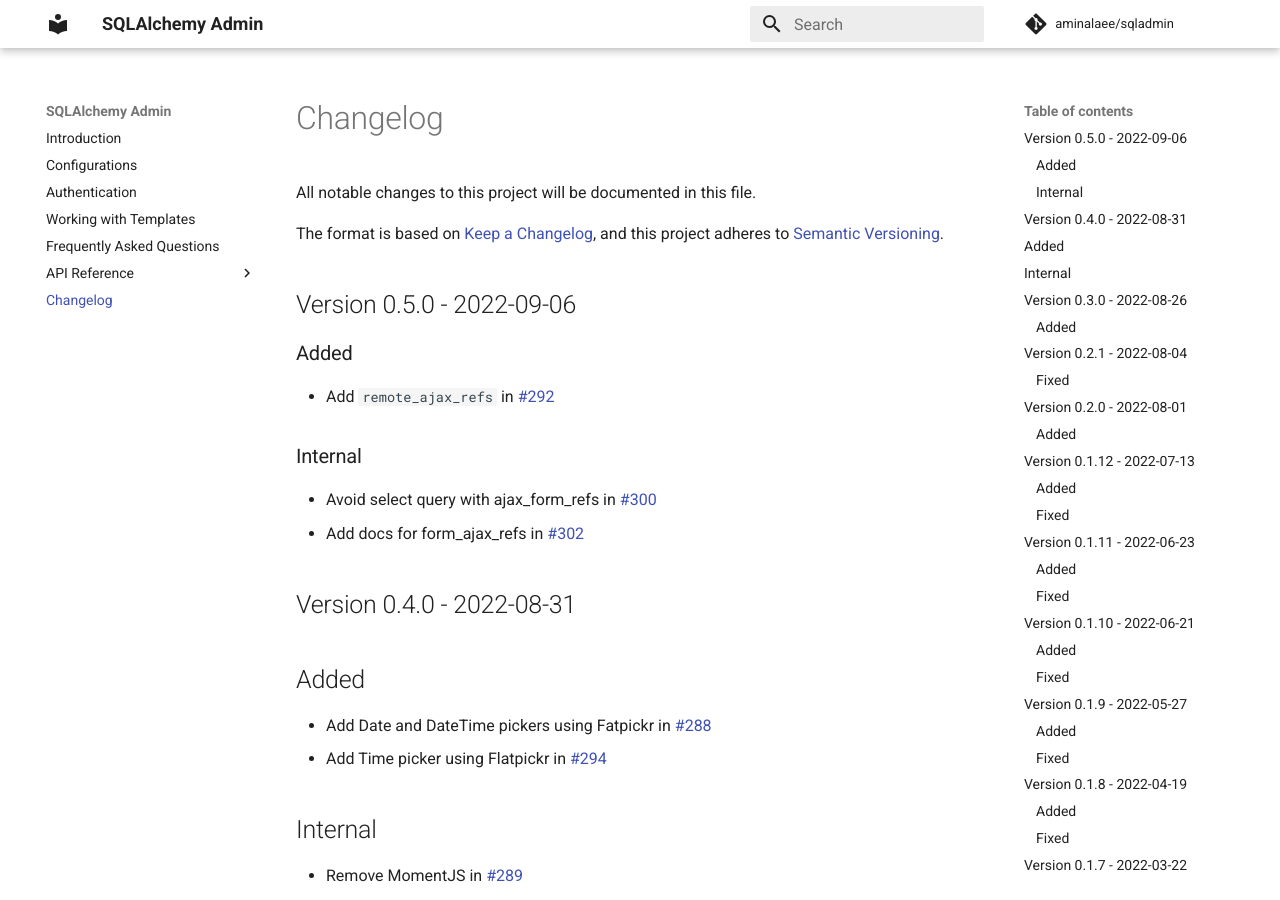
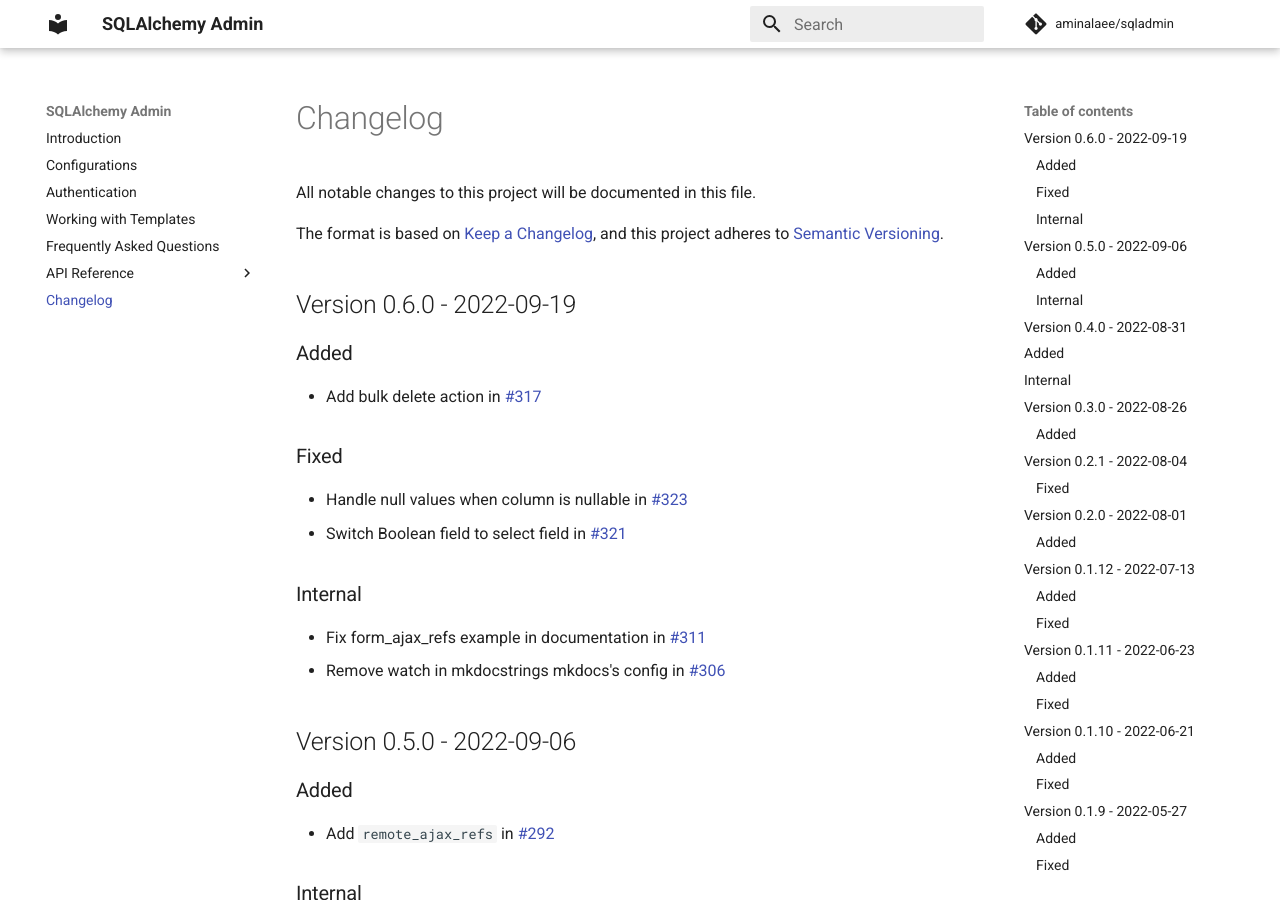
Before and after one commit to aminalaee/sqladmin, an MkDocs documentation site: the page built from docs/changelog.md, in a window 1280 px wide and 900 px high. Built offline with MkDocs 1.6.1 and Material for MkDocs 9.7.7, drawn with Linux system fonts in a browser that asks for light colours; comment, search, counter and statistics services are not loaded.

Commit message:
Version 0.6.0 (#325)

```diff
--- a/docs/changelog.md
+++ b/docs/changelog.md
@@ -3,6 +3,22 @@
 
 The format is based on [Keep a Changelog](https://keepachangelog.com/en/1.0.0/),
 and this project adheres to [Semantic Versioning](https://semver.org/spec/v2.0.0.html).
+
+## Version 0.6.0 - 2022-09-19
+
+### Added
+
+* Add bulk delete action in [#317](https://github.com/aminalaee/sqladmin/pull/317)
+
+### Fixed
+
+* Handle null values when column is nullable in [#323](https://github.com/aminalaee/sqladmin/pull/323)
+* Switch Boolean field to select field in [#321](https://github.com/aminalaee/sqladmin/pull/321)
+
+### Internal
+
+* Fix form_ajax_refs example in documentation in [#311](https://github.com/aminalaee/sqladmin/pull/311)
+* Remove watch in mkdocstrings mkdocs's config in [#306](https://github.com/aminalaee/sqladmin/pull/306)
 
 ## Version 0.5.0 - 2022-09-06
 
--- a/sqladmin/__init__.py
+++ b/sqladmin/__init__.py
@@ -1,7 +1,7 @@
 from sqladmin.application import Admin, expose
 from sqladmin.models import BaseView, ModelAdmin, ModelView
 
-__version__ = "0.5.0"
+__version__ = "0.6.0"
 
 __all__ = [
     "Admin",
```
Also changed, not shown: CHANGELOG.md (+18 -0 lines).
